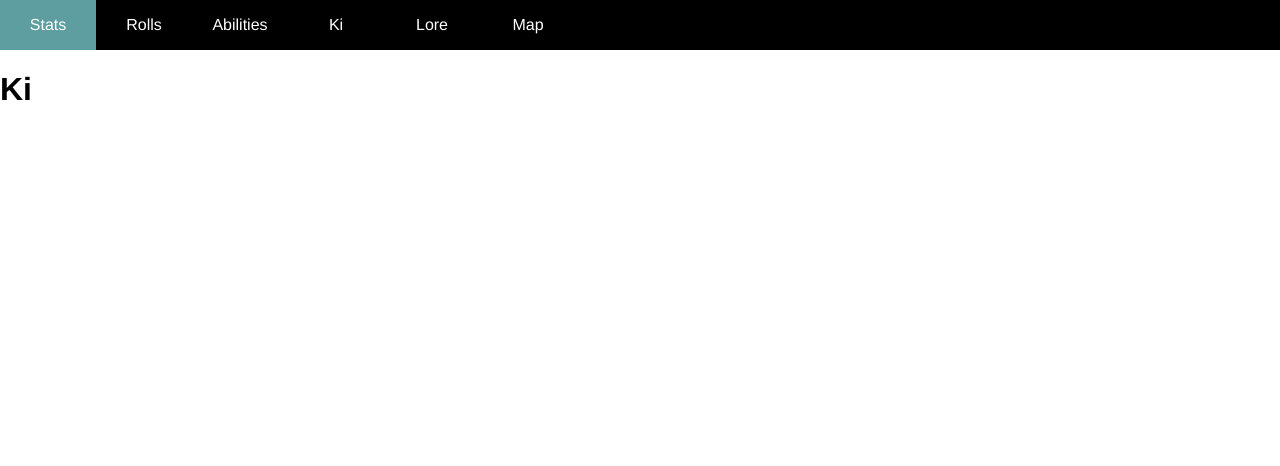
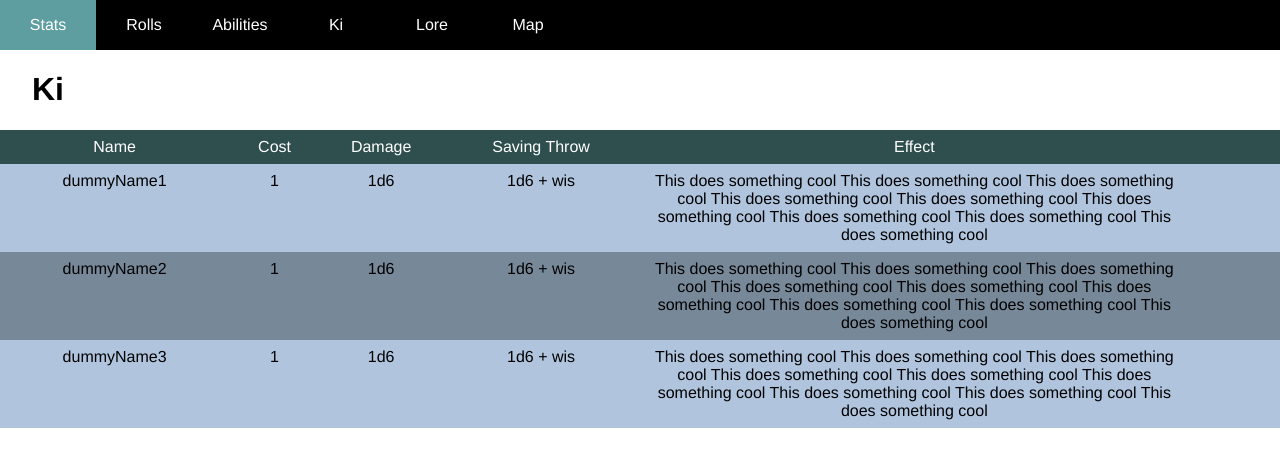
Before and after one commit to aajfranklin/Character-Sheet, a React (Create React App) app: page /Ki in a window 1280 px wide. Shown: the top 466 px of the page. Built offline with nearby package versions, Linux system fonts and the light colour scheme.

Commit message:
add Ki ability table with dummy data

```diff
--- a/src/NavBar/NavBar.js
+++ b/src/NavBar/NavBar.js
@@ -8,10 +8,7 @@ function NavBar({pages}) {
         <Router>
             <nav>
                 {pages.map((page) => {
-                    return (
-                        <Link className="nav-item" key={page} to={"/" + page}>{page}</Link>
-
-                    );
+                    return (<Link className="nav-item" key={page} to={"/" + page}>{page}</Link>);
                 })}
             </nav>
             <Route path="/Ki" exact component={Ki} />
--- a/src/Pages/Ki.js
+++ b/src/Pages/Ki.js
@@ -1,8 +1,58 @@
 import React from 'react';
+import './Page.css';
+
+const dummyData = [
+    {
+        index: 0,
+        name: 'dummyName1',
+        cost: '1',
+        damage: '1d6',
+        saving: '1d6 + wis',
+        effect: 'This does something cool This does something cool This does something cool This does something cool This does something cool This does something cool This does something cool This does something cool This does something cool',
+    },
+    {
+        index: 1,
+        name: 'dummyName2',
+        cost: '1',
+        damage: '1d6',
+        saving: '1d6 + wis',
+        effect: 'This does something cool This does something cool This does something cool This does something cool This does something cool This does something cool This does something cool This does something cool This does something cool',
+    },
+    {
+        index: 2,
+        name: 'dummyName3',
+        cost: '1',
+        damage: '1d6',
+        saving: '1d6 + wis',
+        effect: 'This does something cool This does something cool This does something cool This does something cool This does something cool This does something cool This does something cool This does something cool This does something cool',
+    }
+];
 
 function Ki() {
     return(
-        <h1>Ki</h1>
+        <div>
+            <h1>Ki</h1>
+            <div className='row labels'>
+                <div className='col-2'>Name</div>
+                <div className='col-1'>Cost</div>
+                <div className='col-1'>Damage</div>
+                <div className='col-2'>Saving Throw</div>
+                <div className='col-5'>Effect</div>
+            </div>
+            {
+                dummyData.map((data) => {
+                    return(
+                        <div className='row entries' key={data.index}>
+                            <div className='col-2'>{data.name}</div>
+                            <div className='col-1'>{data.cost}</div>
+                            <div className='col-1'>{data.damage}</div>
+                            <div className='col-2'>{data.saving}</div>
+                            <div className='col-5'>{data.effect}</div>
+                        </div>
+                    );
+                })
+            }
+        </div>
     );
 }
 
--- /dev/null
+++ b/src/Pages/Page.css
@@ -0,0 +1,44 @@
+{
+    box-sizing: border-box;
+}
+
+h1 {
+    padding-left: 1em;
+}
+
+.row {
+    width: 100%;
+    display: table;
+    padding: 0.5em;
+}
+
+.labels {
+    background: darkslategray;
+    color: white;
+}
+
+.entries {
+    background: lightsteelblue;
+}
+
+.entries:nth-child(even) {
+    background-color: lightslategray;
+}
+
+[class*="col-"] {
+    float: left;
+    text-align: center;
+}
+
+.col-1 {width: 8.33%; }
+.col-2 {width: 16.66%;}
+.col-3 {width: 25%;}
+.col-4 {width: 33.33%;}
+.col-5 {width: 41.66%;}
+.col-6 {width: 50%;}
+.col-7 {width: 58.33%;}
+.col-8 {width: 66.66%;}
+.col-9 {width: 75%;}
+.col-10 {width: 83.33%;}
+.col-11 {width: 91.66%;}
+.col-12 {width: 100%;}
```
Also changed, not shown: 1 other file (tests, documents, lock files or other folders).
